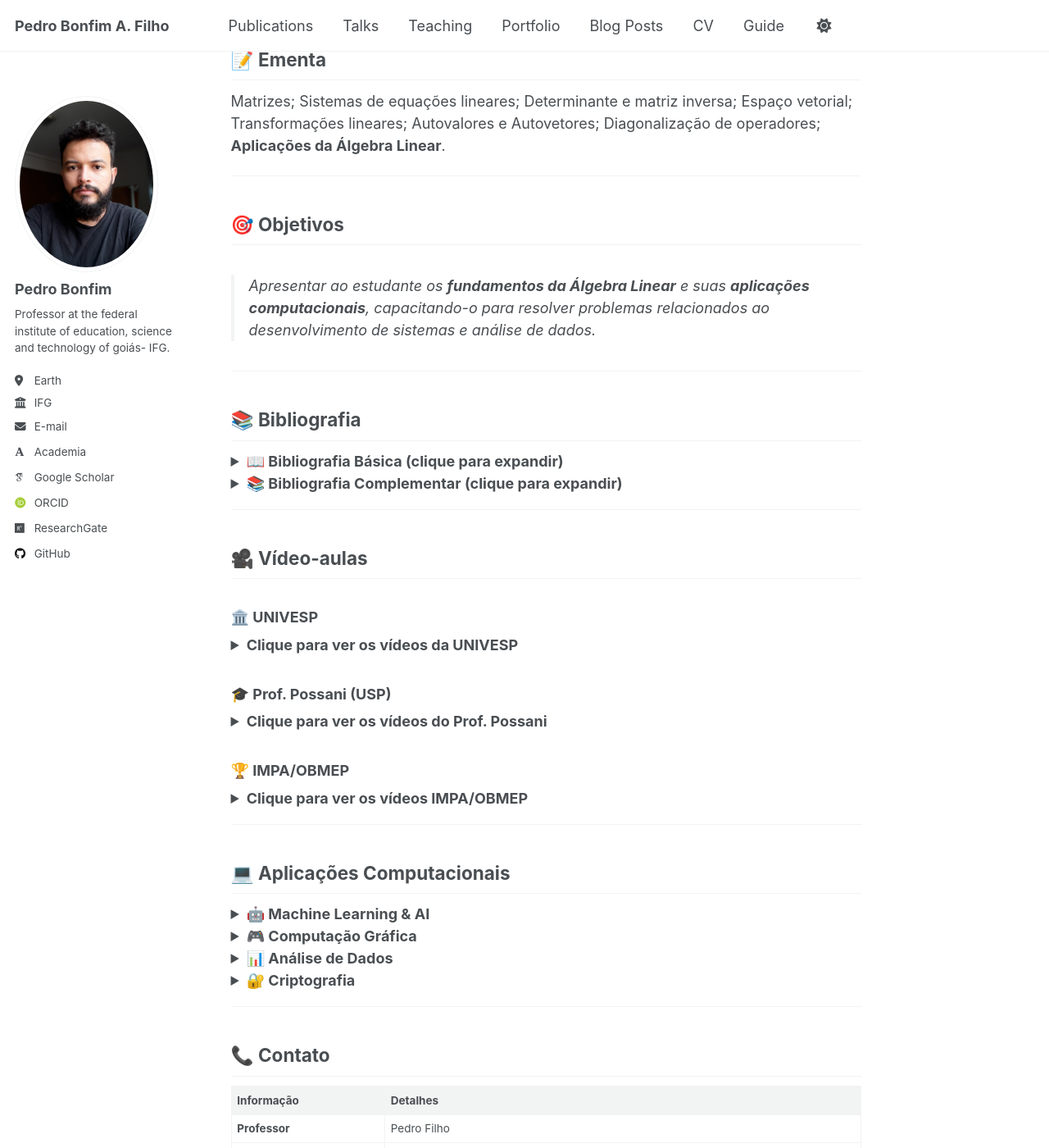
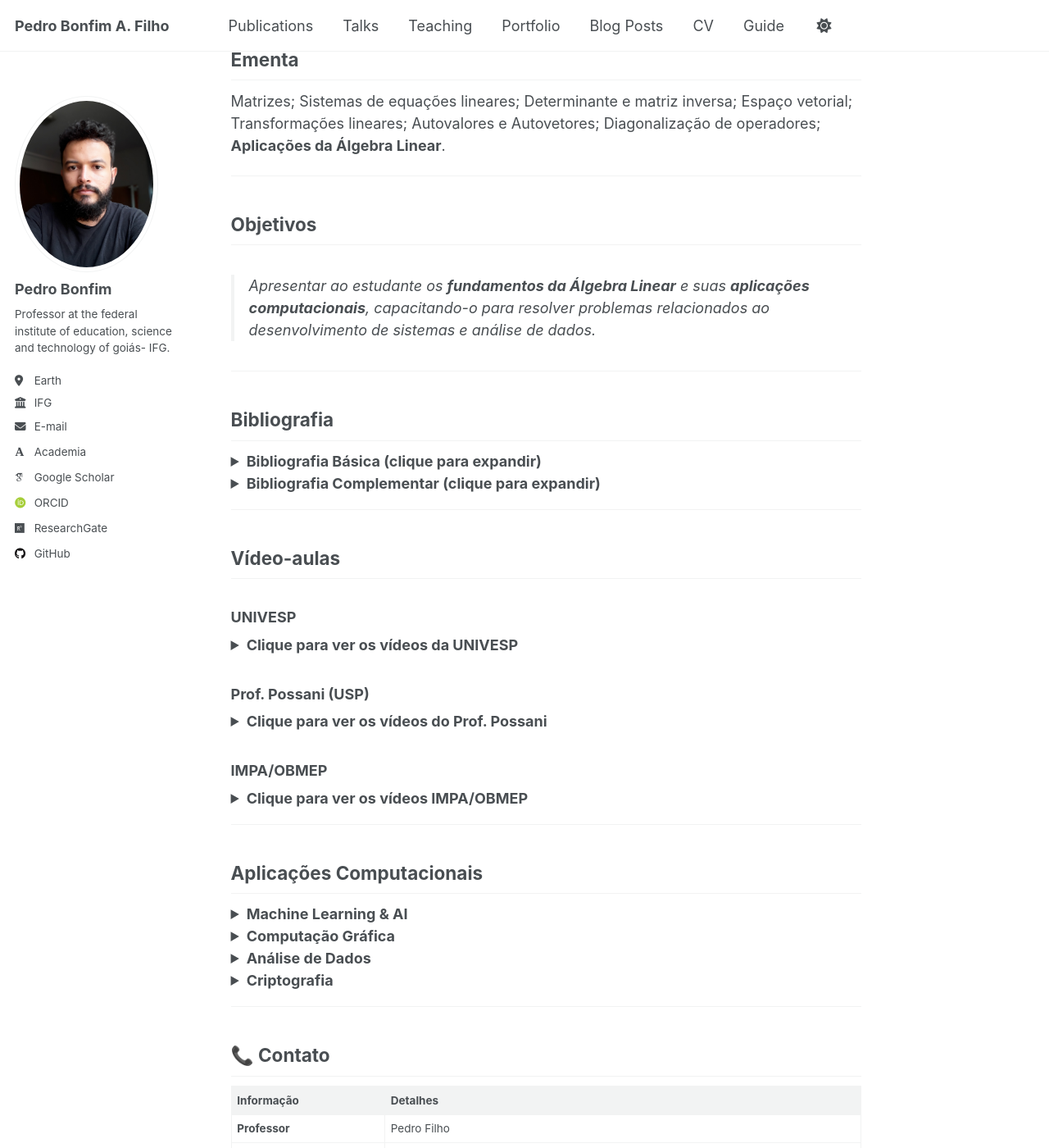
Before and after one commit to pedroassuncaofilho/pedroassuncaofilho.github.io, a Jekyll site: the page built from _teaching/Alg-linear-tads.md, in a window 1280 px wide and 1400 px high, scrolled down 725 px. Shown: the whole window at 82% size. Built offline with Jekyll 4.4.1, drawn with Linux system fonts in a browser that asks for light colours; some web fonts are replaced; some of the changed text lies outside the part shown.

```diff
--- a/_teaching/Alg-linear-tads.md
+++ b/_teaching/Alg-linear-tads.md
@@ -15,7 +15,7 @@ location: "Formosa, Goiás"
 
 ---
 
-## 🗂️ Navegação Rápida
+##  Navegação Rápida
 
 <table>
 <tr>
@@ -54,7 +54,7 @@ location: "Formosa, Goiás"
 
 ---
 
-## 📅 Horários das Aulas
+## Horários das Aulas
 
 | Dia | Horário | Turma |
 |-----|---------|-------|
@@ -63,22 +63,22 @@ location: "Formosa, Goiás"
 
 ---
 
-## 📝 Ementa
+##  Ementa
 
 Matrizes; Sistemas de equações lineares; Determinante e matriz inversa; Espaço vetorial; Transformações lineares; Autovalores e Autovetores; Diagonalização de operadores; **Aplicações da Álgebra Linear**.
 
 ---
 
-## 🎯 Objetivos
+##  Objetivos
 
 > Apresentar ao estudante os **fundamentos da Álgebra Linear** e suas **aplicações computacionais**, capacitando-o para resolver problemas relacionados ao desenvolvimento de sistemas e análise de dados.
 
 ---
 
-## 📚 Bibliografia
+##  Bibliografia
 
 <details>
-<summary><strong>📖 Bibliografia Básica (clique para expandir)</strong></summary>
+<summary><strong> Bibliografia Básica (clique para expandir)</strong></summary>
 
 - **BOLDRINI, J. L. et al.** *Álgebra linear.* Harper & Row, 1980.
 - **STEINBRUCH, A.; WINTERLE, P.** *Álgebra linear.* São Paulo: McGraw-Hill, 1987.
@@ -87,7 +87,7 @@ Matrizes; Sistemas de equações lineares; Determinante e matriz inversa; Espaç
 </details>
 
 <details>
-<summary><strong>📚 Bibliografia Complementar (clique para expandir)</strong></summary>
+<summary><strong> Bibliografia Complementar (clique para expandir)</strong></summary>
 
 - **ANTON, H.; RORRES, C.** *Álgebra linear com aplicações.* Bookman Porto Alegre, 2001.
 - **KOLMAN, B.; HILL, D. R.** *Introdução à Álgebra Linear com Aplicações.* 8. ed. Rio de Janeiro: LTC, 2006.
@@ -100,45 +100,45 @@ Matrizes; Sistemas de equações lineares; Determinante e matriz inversa; Espaç
 
 ---
 
-## 🎥 Vídeo-aulas
+##  Vídeo-aulas
 
-### 🏛️ UNIVESP
+###  UNIVESP
 <details>
 <summary><strong>Clique para ver os vídeos da UNIVESP</strong></summary>
 
-- [📹 Aula sobre matrizes - Parte 1](#)
-- [📹 Aula sobre matrizes - Parte 2](#)
-- [📹 Sistemas lineares](#)
+- [ Aula sobre matrizes - Parte 1](#)
+- [ Aula sobre matrizes - Parte 2](#)
+- [ Sistemas lineares](#)
 
 </details>
 
-### 🎓 Prof. Possani (USP)
+###  Prof. Possani (USP)
 <details>
 <summary><strong>Clique para ver os vídeos do Prof. Possani</strong></summary>
 
-- [📐 Vetores no R³ (revisão de geometria analítica)](#)
-- [🔗 Independência / Dependência linear](#)
-- [📊 Base, dimensão e revisão de sistemas lineares](#)
-- [🔄 Mudança de base](#)
+- [ Vetores no R³ (revisão de geometria analítica)](#)
+- [ Independência / Dependência linear](#)
+- [📊Base, dimensão e revisão de sistemas lineares](#)
+- [Mudança de base](#)
 
 </details>
 
-### 🏆 IMPA/OBMEP
+###  IMPA/OBMEP
 <details>
 <summary><strong>Clique para ver os vídeos IMPA/OBMEP</strong></summary>
 
-- [📊 Matrizes e sistemas lineares](#)
-- [🎯 A geometria das transformações lineares](#)
-- [⚙️ Operando com transformações lineares](#)
+- [ Matrizes e sistemas lineares](#)
+- [ A geometria das transformações lineares](#)
+- [⚙ Operando com transformações lineares](#)
 
 </details>
 
 ---
 
-## 💻 Aplicações Computacionais
+##  Aplicações Computacionais
 
 <details>
-<summary><strong>🤖 Machine Learning & AI</strong></summary>
+<summary><strong> Machine Learning & AI</strong></summary>
 
 - Algoritmos de aprendizado supervisionado
 - Redes neurais e deep learning
@@ -148,7 +148,7 @@ Matrizes; Sistemas de equações lineares; Determinante e matriz inversa; Espaç
 </details>
 
 <details>
-<summary><strong>🎮 Computação Gráfica</strong></summary>
+<summary><strong>Computação Gráfica</strong></summary>
 
 - Transformações 3D e rotações
 - Animações e interpolação
@@ -158,7 +158,7 @@ Matrizes; Sistemas de equações lineares; Determinante e matriz inversa; Espaç
 </details>
 
 <details>
-<summary><strong>📊 Análise de Dados</strong></summary>
+<summary><strong> Análise de Dados</strong></summary>
 
 - Principal Component Analysis (PCA)
 - Singular Value Decomposition (SVD)
@@ -168,7 +168,7 @@ Matrizes; Sistemas de equações lineares; Determinante e matriz inversa; Espaç
 </details>
 
 <details>
-<summary><strong>🔐 Criptografia</strong></summary>
+<summary><strong>Criptografia</strong></summary>
 
 - Algoritmos de encriptação RSA
 - Sistemas de chaves públicas
```
